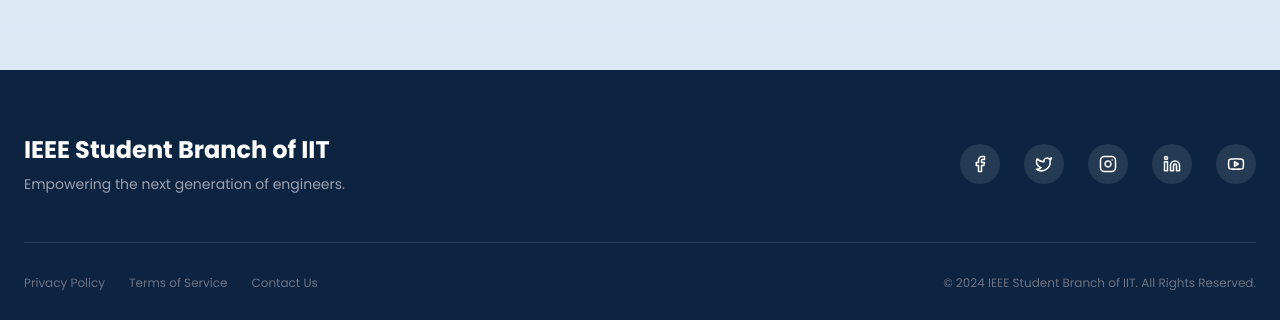
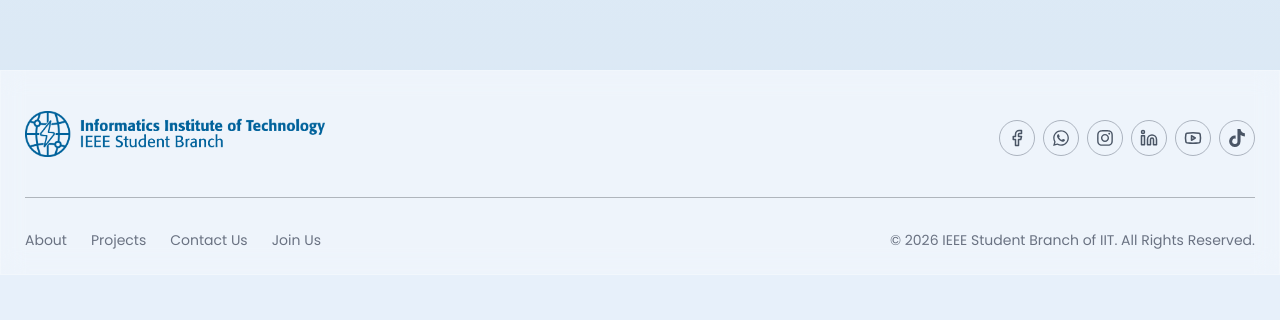
Before and after one commit to IEEE-SB-of-IIT/ieee-iit-site, a Next.js app: page / in a window 1280 px wide. Shown: the part 3997-4317 px from the top of the page. After the commit the page ends 4272 px from the top, so only its background shows below. Built offline with nearby package versions, Linux system fonts and the light colour scheme.

Commit message:
feat: update footer with ui

```diff
--- a/components/Footer.tsx
+++ b/components/Footer.tsx
@@ -1,31 +1,33 @@
+import { Facebook, Linkedin, Youtube } from 'lucide-react';
 import React from 'react'
-import { Facebook, Twitter, Instagram, Linkedin, Youtube, Send } from 'lucide-react';
+import { FaWhatsapp, FaInstagram, FaFacebookF, FaYoutube, FaLinkedinIn, FaTiktok } from 'react-icons/fa6';
 
 const Footer = () => {
   return (
-    <footer className="bg-ieee-dark text-white pt-16 pb-8">
+    <footer className="bg-white/30 backdrop-blur-md border border-white/20 text-ieee-gray pt-10 pb-6">
       <div className="container mx-auto px-6 max-w-7xl">
-        <div className="flex flex-col md:flex-row justify-between items-center mb-12 gap-8">
+        <div className="flex flex-col md:flex-row justify-between items-center mb-8">
             <div className="text-center md:text-left">
-                <h2 className="text-2xl font-bold mb-2">IEEE Student Branch of IIT</h2>
-                <p className="text-gray-400 text-sm">Empowering the next generation of engineers.</p>
+                <img src="/images/logos/sb.png" alt="SB Logo" className='w-75 mb-2'/>
             </div>
-            <div className="flex gap-6">
-                <a href="#" className="w-10 h-10 rounded-full bg-white/10 flex items-center justify-center hover:bg-ieee-medium transition-colors"><Facebook size={18} /></a>
-                <a href="#" className="w-10 h-10 rounded-full bg-white/10 flex items-center justify-center hover:bg-ieee-medium transition-colors"><Twitter size={18} /></a>
-                <a href="#" className="w-10 h-10 rounded-full bg-white/10 flex items-center justify-center hover:bg-ieee-medium transition-colors"><Instagram size={18} /></a>
-                <a href="#" className="w-10 h-10 rounded-full bg-white/10 flex items-center justify-center hover:bg-ieee-medium transition-colors"><Linkedin size={18} /></a>
-                <a href="#" className="w-10 h-10 rounded-full bg-white/10 flex items-center justify-center hover:bg-ieee-medium transition-colors"><Youtube size={18} /></a>
+            <div className="flex gap-2">
+                <a href="#" className="flex items-center justify-center hover:scale-101 rounded-full border-1 border-gray-500/50 hover:border-gray-500/70 p-2"><Facebook size={18} className="text-gray-600 hover:text-gray-700" /></a>
+                <a href="#" className="flex items-center justify-center hover:scale-101 rounded-full border-1 border-gray-500/50 hover:border-gray-500/70 p-2"><FaWhatsapp size={18} className="text-gray-600 hover:text-gray-700" /></a>
+                <a href="#" className="flex items-center justify-center hover:scale-101 rounded-full border-1 border-gray-500/50 hover:border-gray-500/70 p-2"><FaInstagram size={18} className="text-gray-600 hover:text-gray-700" /></a>
+                <a href="#" className="flex items-center justify-center hover:scale-101 rounded-full border-1 border-gray-500/50 hover:border-gray-500/70 p-2"><Linkedin size={18} className="text-gray-600 hover:text-gray-700" /></a>
+                <a href="#" className="flex items-center justify-center hover:scale-101 rounded-full border-1 border-gray-500/50 hover:border-gray-500/70 p-2"><Youtube size={18} className="text-gray-600 hover:text-gray-700" /></a>
+                <a href="#" className="flex items-center justify-center hover:scale-101 rounded-full border-1 border-gray-500/50 hover:border-gray-500/70 p-2"><FaTiktok size={18} className="text-gray-600 hover:text-gray-700" /></a>
             </div>
         </div>
 
-        <div className="border-t border-white/10 pt-8 flex flex-col md:flex-row justify-between items-center gap-4 text-xs text-gray-500">
+        <div className="border-t border-ieee-gray/30 pt-8 flex flex-col md:flex-row justify-between items-center gap-4 text-sm text-gray-500">
             <div className="flex gap-6">
-                <a href="#" className="hover:text-white transition-colors">Privacy Policy</a>
-                <a href="#" className="hover:text-white transition-colors">Terms of Service</a>
-                <a href="#" className="hover:text-white transition-colors">Contact Us</a>
+                <a href="#" className="hover:text-black transition-colors">About</a>
+                <a href="#" className="hover:text-black transition-colors">Projects</a>
+                <a href="#" className="hover:text-black transition-colors">Contact Us</a>
+                <a href="#" className="hover:text-black transition-colors">Join Us</a>
             </div>
-            <p>&copy; 2024 IEEE Student Branch of IIT. All Rights Reserved.</p>
+            <p>&copy; 2026 IEEE Student Branch of IIT. All Rights Reserved.</p>
         </div>
       </div>
     </footer>
```
